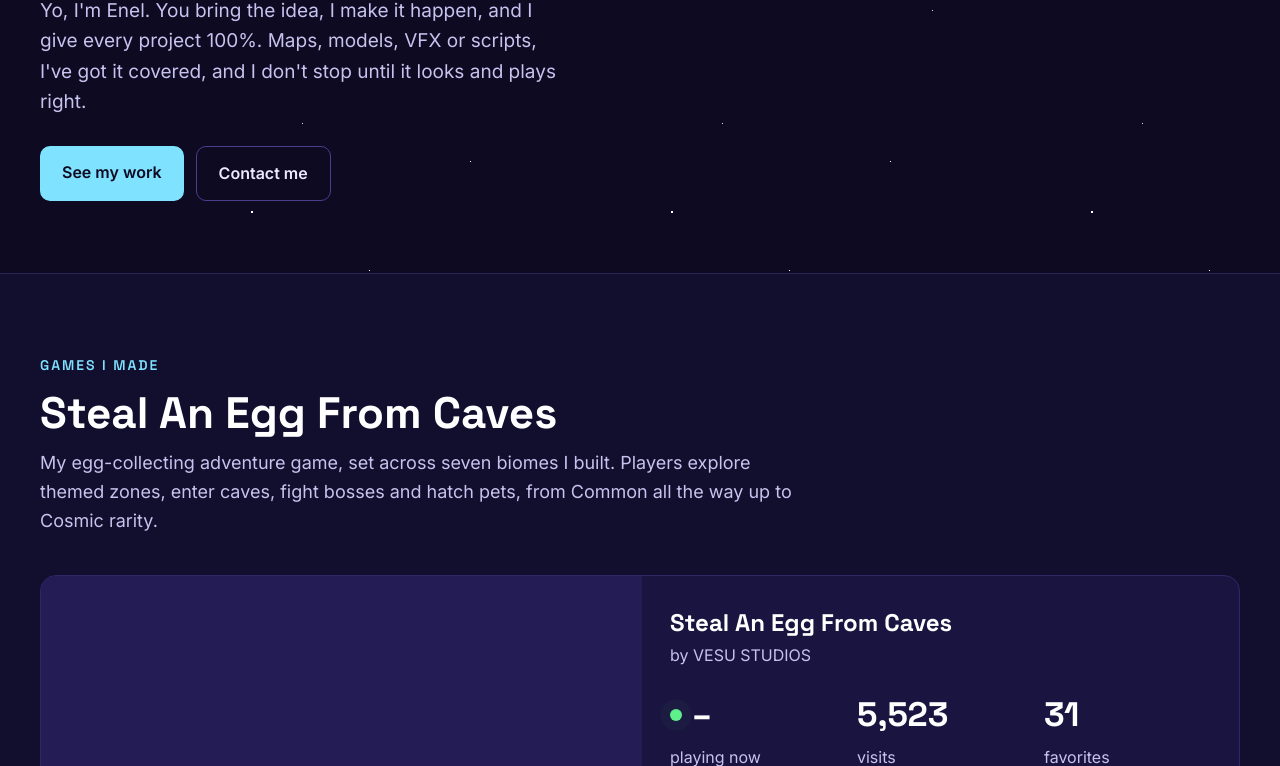
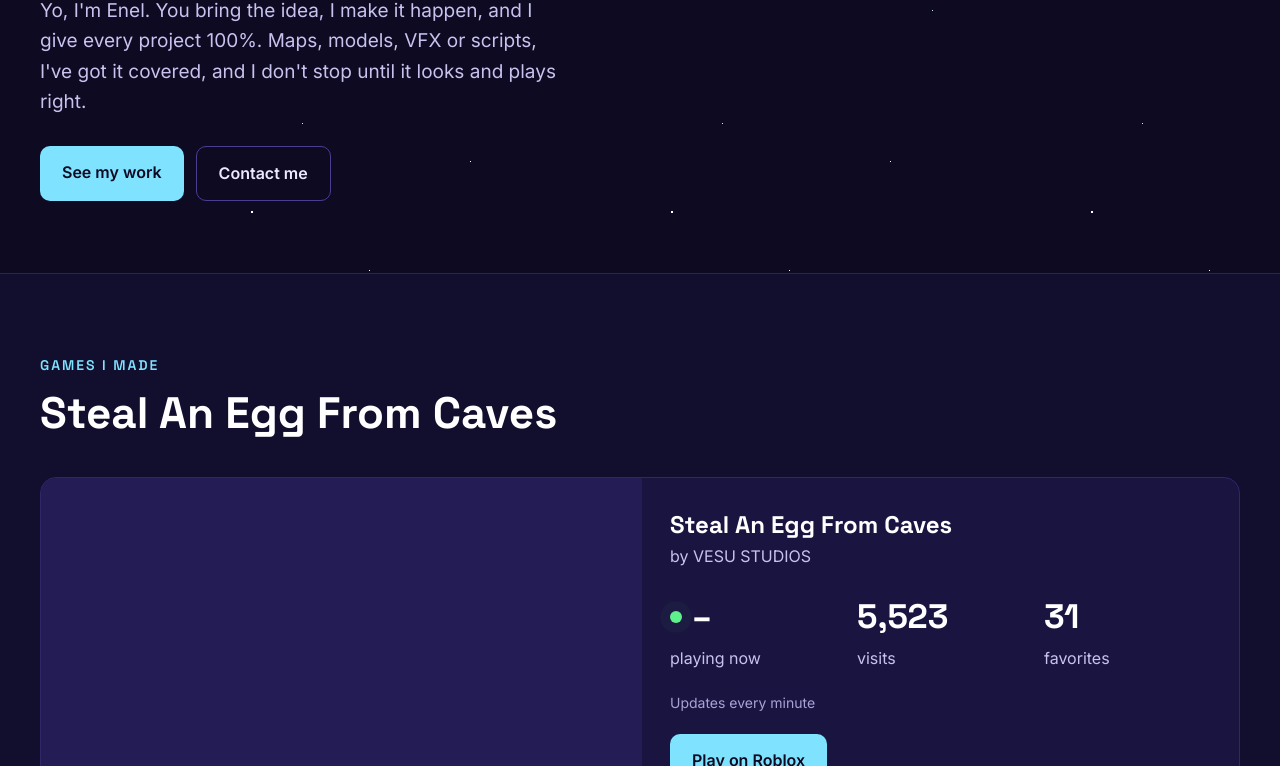
Before and after one commit to Homerusss/enel-portfolio, a plain HTML site: page index.html in a window 1280 px wide. Shown: the part 334-1100 px from the top of the page. Drawn offline with Linux system fonts and the light colour scheme; no server answers.

Commit message:
Update index.html

```diff
--- a/index.html
+++ b/index.html
@@ -48,7 +48,6 @@ html{scroll-behavior:smooth}
 <div style="display: flex; flex-direction: column; gap: 12px; max-width: 760px">
 <p style="margin: 0; font-family: 'Space Grotesk', sans-serif; font-weight: 600; font-size: 14px; letter-spacing: 0.14em; text-transform: uppercase; color: #7fe3ff">Games I made</p>
 <h2 style="margin: 0; font-family: 'Space Grotesk', sans-serif; font-weight: 700; font-size: 44px; line-height: 1.1; color: #ffffff">Steal An Egg From Caves</h2>
-<p style="margin: 0; font-size: 18px; color: #c8c2ee">My egg-collecting adventure game, set across seven biomes I built. Players explore themed zones, enter caves, fight bosses and hatch pets, from Common all the way up to Cosmic rarity.</p>
 </div>
 
 <div style="display: flex; flex-wrap: wrap; background: #1a1540; border: 1px solid #2f2766; border-radius: 16px; overflow: hidden">
```
